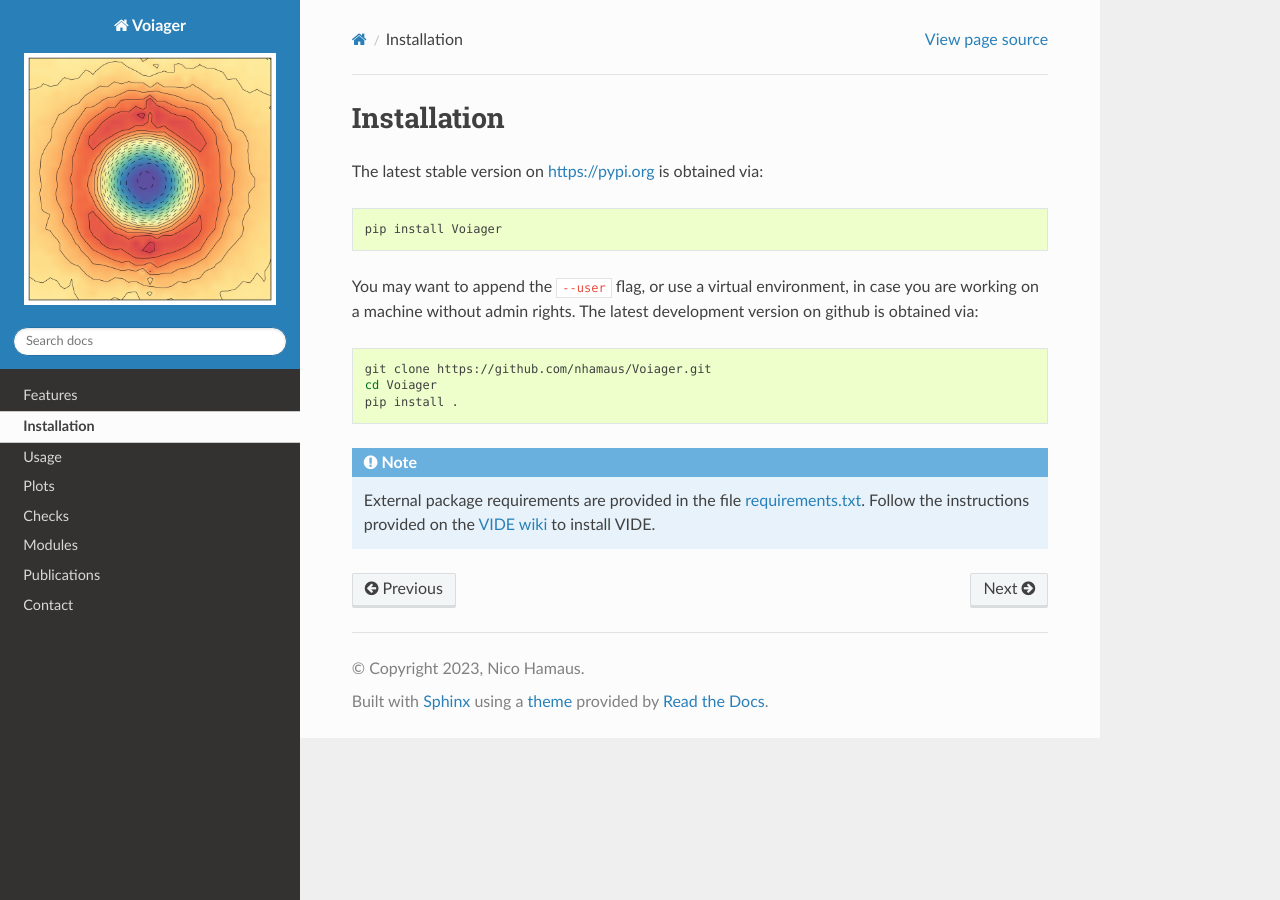
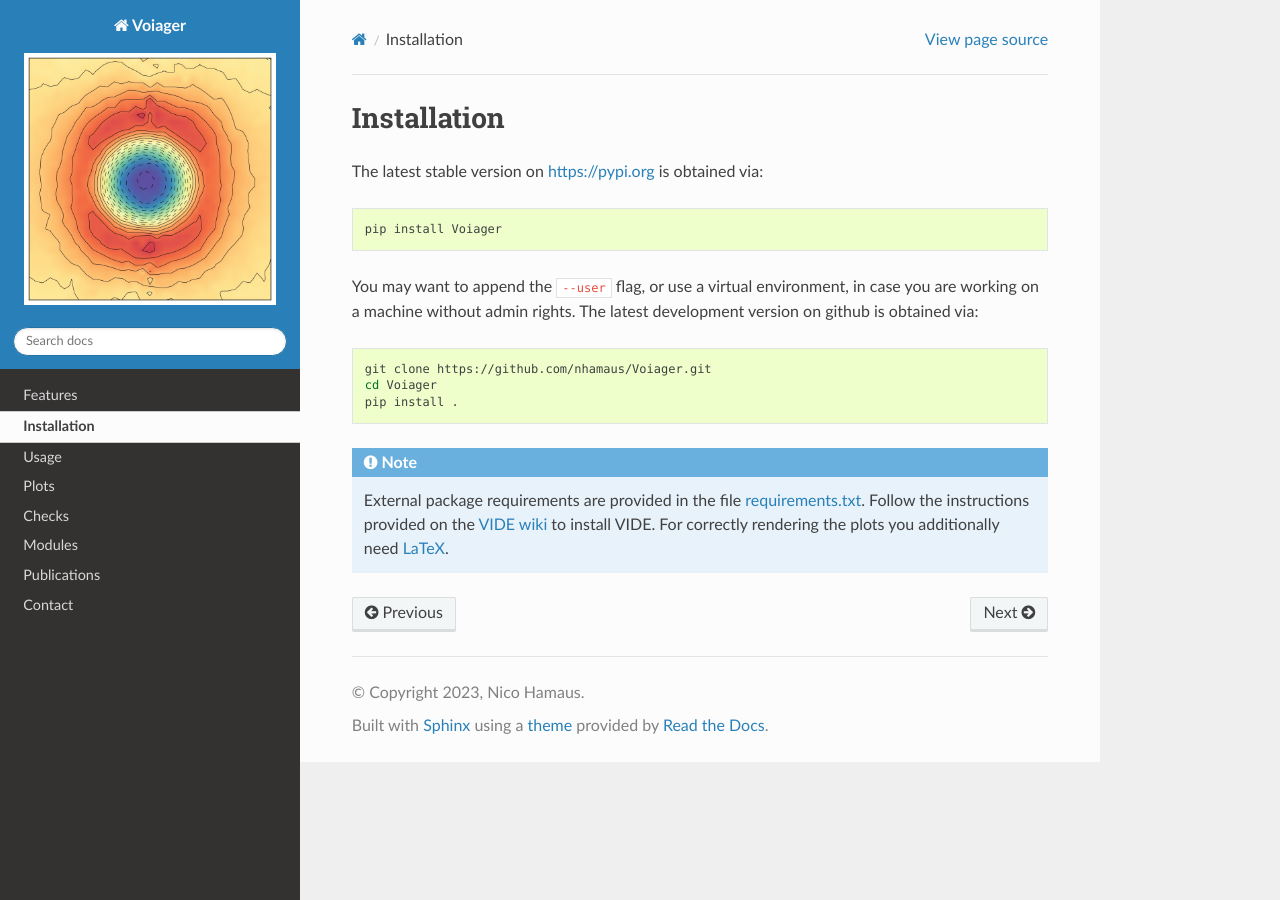
Before and after one commit to nhamaus/Voiager, a Sphinx documentation site: the page built from docs/installation.rst, in a window 1280 px wide. Built offline with Sphinx 7.4.7 and the Read the Docs theme 2.0.0, drawn with Linux system fonts in a browser that asks for light colours; pages that are not in the unit, such as notebooks, are missing from menus.

Commit message:
Updated installation instructions to include LaTeX

```diff
--- a/docs/installation.rst
+++ b/docs/installation.rst
@@ -18,4 +18,4 @@
    pip install .
 
 .. note::
-   External package requirements are provided in the file `requirements.txt <https://github.com/nhamaus/Voiager/blob/main/requirements.txt>`_. Follow the instructions provided on the `VIDE wiki <https://bitbucket.org/cosmicvoids/vide_public/wiki/Home/>`_ to install VIDE.
+   External package requirements are provided in the file `requirements.txt <https://github.com/nhamaus/Voiager/blob/main/requirements.txt>`_. Follow the instructions provided on the `VIDE wiki <https://bitbucket.org/cosmicvoids/vide_public/wiki/Home/>`_ to install VIDE. For correctly rendering the plots you additionally need `LaTeX <https://texblog.org/installing-latex/>`_.
```
Also changed, not shown: README.md (+1 -1 lines).
